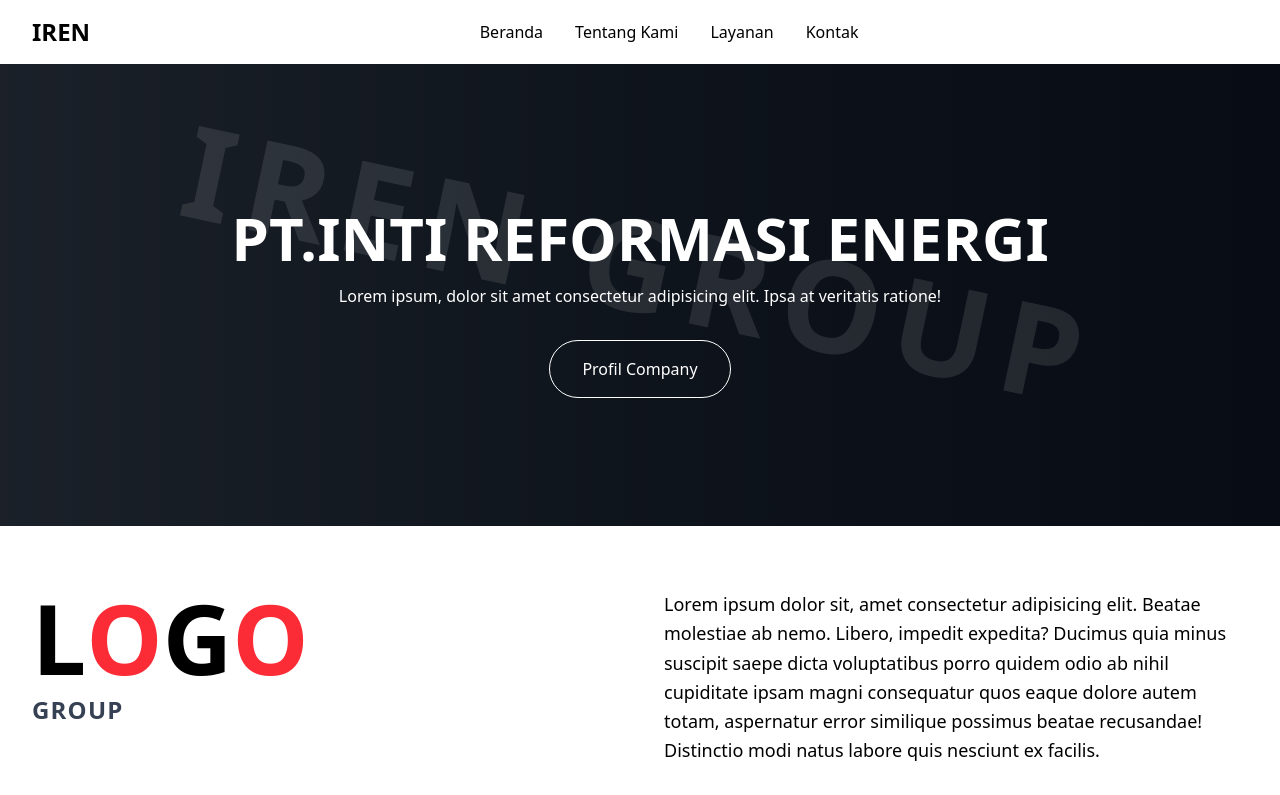
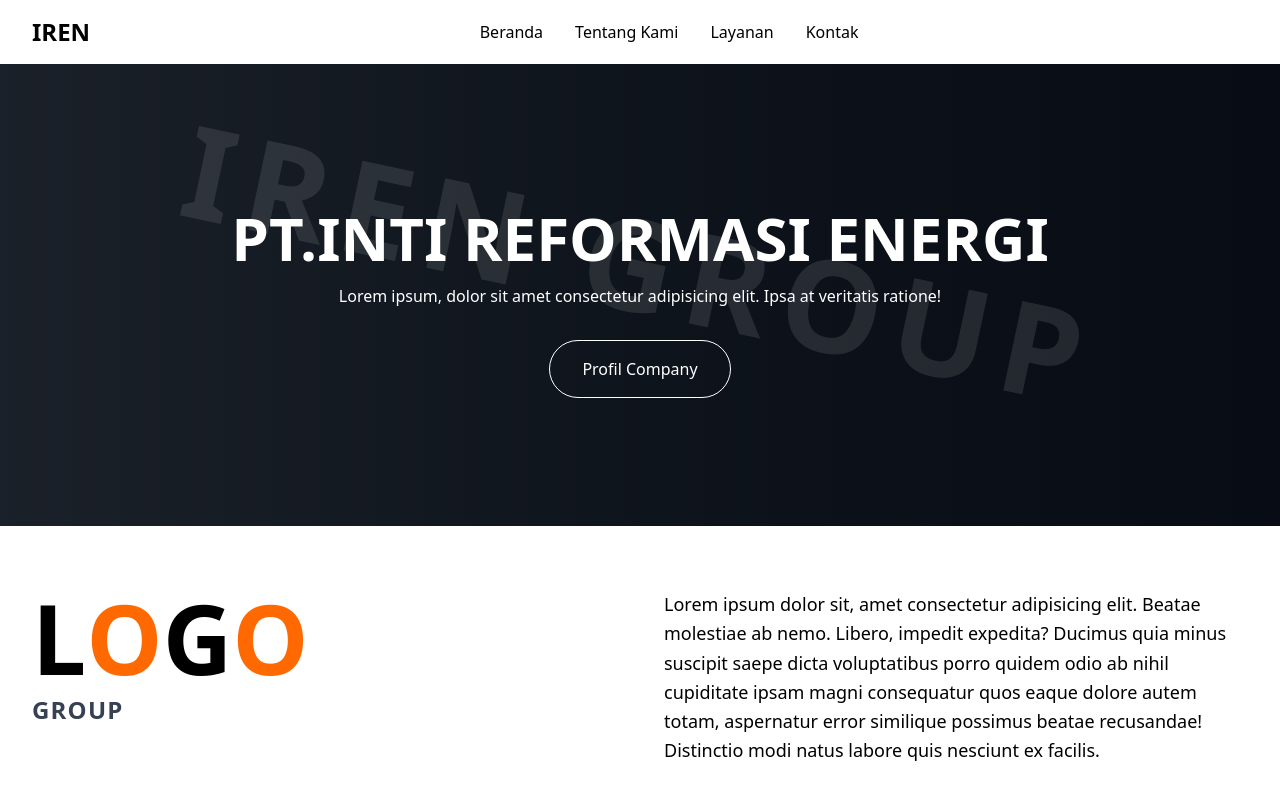
Before and after one commit to Adibayuluthfiansyah/PT_IREN, a Next.js app: page / in a window 1280 px wide. Shown: the top 795 px of the page. Built offline with nearby package versions, Linux system fonts and the light colour scheme.

Commit message:
make a color pallete

```diff
--- a/src/app/beranda/page.tsx
+++ b/src/app/beranda/page.tsx
@@ -43,9 +43,9 @@ const Beranda = () => {
                 <div className="text-6xl font-bold mb-4">
                   <div className="flex items-center">
                     <span className="text-black text-8xl">L</span>
-                    <span className="text-red-500 text-8xl">O</span>
+                    <span className="text-orange-500 text-8xl">O</span>
                     <span className="text-black text-8xl">G</span>
-                    <span className="text-red-500 text-8xl">O</span>
+                    <span className="text-orange-500 text-8xl">O</span>
                   </div>
                   <div className="text-2xl text-gray-700 mt-2 tracking-wider">
                     GROUP
```
